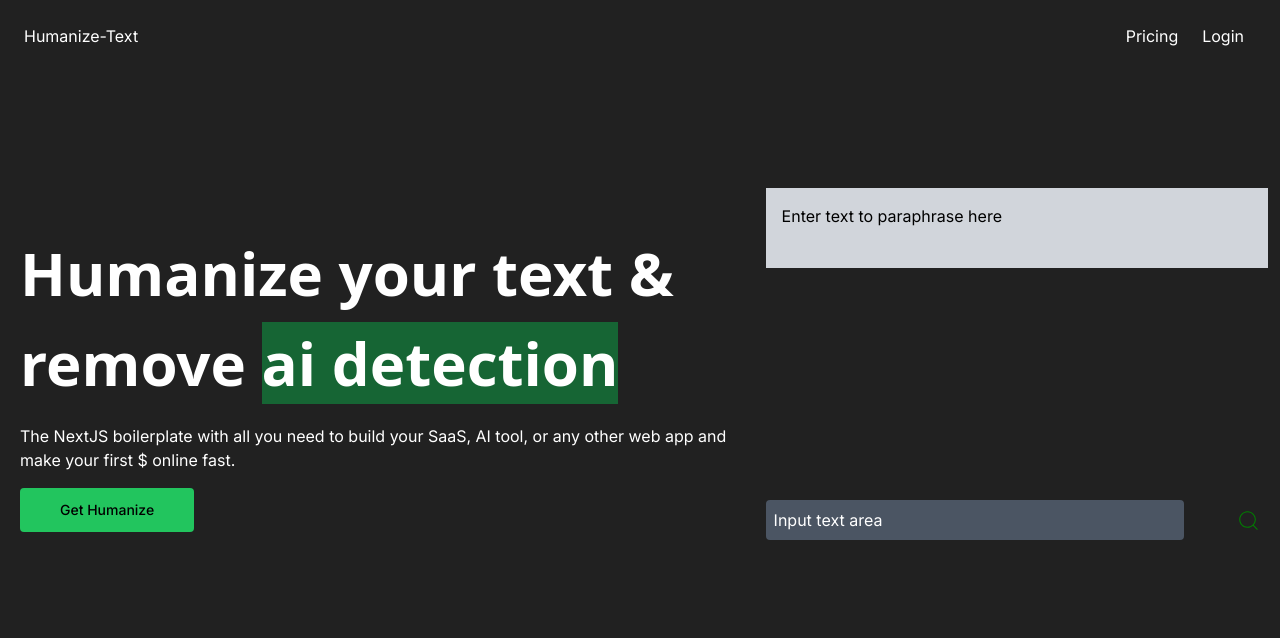
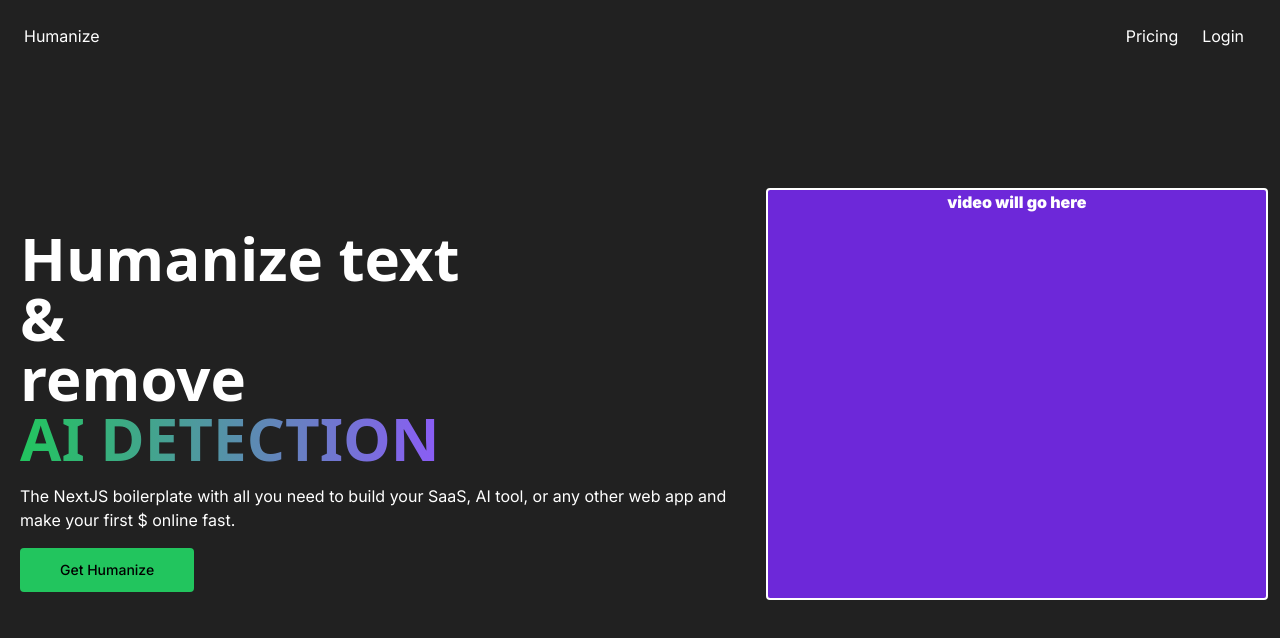
Before and after one commit to MabroorA/humanize-text.com, a Next.js app: page / in a window 1280 px wide. Shown: the top 638 px of the page. Built offline with nearby package versions, Linux system fonts and the light colour scheme.

Commit message:
layout for landing page improved

```diff
--- a/app/layout.tsx
+++ b/app/layout.tsx
@@ -5,8 +5,8 @@ import "./globals.css";
 const inter = Inter({ subsets: ["latin"] });
 
 export const metadata: Metadata = {
-  title: "Remove aid detection",
-  description: "Remove ai text detection with this software ",
+  title: "Humanize",
+  description: "Remove ai text detection with Humanize",
 };
 
 export default function RootLayout({
--- a/app/page.tsx
+++ b/app/page.tsx
@@ -1,6 +1,5 @@
 import { Button } from "@/components/ui/button";
-import { BiColorFill } from "react-icons/bi";
-import { CiSearch } from "react-icons/ci";
+
 
 
 
@@ -9,7 +8,7 @@ export default function Home() {
     <>
     <main className=" max-w-7xl max-h-lvh mx-auto p-3">
       <nav className=" flex flex-row justify-between bg-origin-padding p-3 text-white">
-        <div className=" hover:text-white">Humanize-Text</div>
+        <div className=" hover:text-white">Humanize</div>
         <div className="flex">
           <div className="hover:text-white px-3">Pricing</div>
           <div className="hover:text-white px-3">Login</div>
@@ -18,10 +17,10 @@ export default function Home() {
       <section className="flex flex-row justify-between py-32 ">
         <div className="flex flex-col justify-left min-h-16 w-3/5">
           <div className=" text-left mt-4 p-2">
-            <h1 className=" text-6xl leading-normal  text-white font-sans font-extrabold py-4 min">
-              Humanize your text &<br />remove {" "}
-               <span className=" bg-green-800 ">
-                ai detection
+            <h1 className=" text-6xl leading-none  text-white font-sans font-extrabold py-4 min">
+              Humanize text <br/>&<br/> remove<br/>
+               <span className="bg-clip-text text-transparent bg-gradient-to-r from-green-500 to-violet-500">
+                AI DETECTION
               </span>
             </h1>
             <p className="text-white">
@@ -34,19 +33,10 @@ export default function Home() {
         </div>
 
         <div className="flex flex-col justify-between min-h-16 w-2/5">
-          <div className="bg-gray-300 min-h-20 min-w-20 rounded-lg p-4"> Enter text to paraphrase here</div>
+          <div className=" bg-violet-700 rounded border-2 border-white min-h-full text-center text-white font-black ">
 
-
-          <div className="flex flex-row justify-between ">
-            <div className="bg-gray-600 rounded w-5/6 p-2 text-white">Input text area</div>
-            <Button variant="destructive" size="icon" >
-            <div>
-              <CiSearch style={{color:"green", fontSize:25}}/>
-            </div>
-          </Button>
+            video will go here
           </div>
-
-
 
         </div>
       </section>
```
